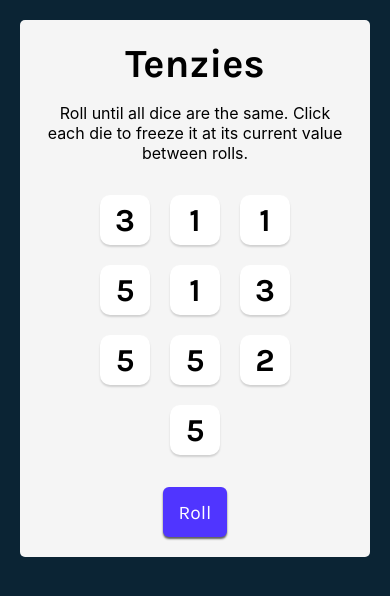
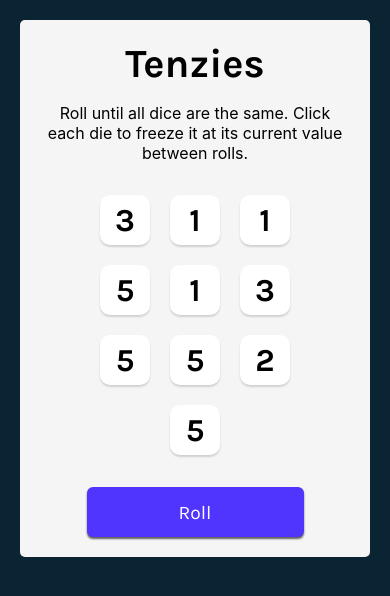
Before and after one commit to KashifKhn/Tenzies_Game_React, a React (Vite) app: page / in a window 390 px wide. Shown: the top 596 px of the page. Built offline with nearby package versions, Linux system fonts and the light colour scheme.

Commit message:
add wining and instruction text

```diff
--- a/src/App.jsx
+++ b/src/App.jsx
@@ -14,7 +14,6 @@ function App() {
     const allSameValue = dice.every(die => firstValue === die.value)
     if (allHeld && allSameValue) {
       setTenzies(true)
-      console.log("you WOn")
     }
   }, [dice])
 
@@ -60,12 +59,20 @@ function App() {
     }))
   }
 
+  const winingText = `🌟🎉 Woo-hoo! 🎉🌟
+  👏👏👏 Let's give it up for the CHAMPION! 🏆🥇
+  🎉 Congratulations 🎉 🚀💫💥`
+
+  const instructionsText = "Roll until all dice are the same. Click each die to freeze it at its current value between rolls."
+
   return (
     <div className="App">
       <main>
         {tenzies && <Confetti />}
         <h1 className="title">Tenzies</h1>
-        <p className="instructions">Roll until all dice are the same. Click each die to freeze it at its current value between rolls.</p>
+        <p className="instructions" style={tenzies ? {fontWeight: "bold"} : {}}>
+          {tenzies ? winingText : instructionsText}
+          </p>
         <div className="dice-container">
           {allDiceElements}
         </div>
--- a/src/index.css
+++ b/src/index.css
@@ -69,6 +69,7 @@ main {
 .roll-dice-btn {
   display: inline-block;
   height: 50px;
+  width: 30%;
   margin-top: 1rem;
   padding-inline: 1rem;
   border: none;
@@ -95,6 +96,10 @@ main {
     width: 100%;
   }
 
+  .roll-dice-btn {
+    width: 50%;
+  }
+
   .dice-container {
     grid-template: auto auto / repeat(4, 1fr);
   }
@@ -114,6 +119,10 @@ main {
     width: 100%;
   }
 
+  .roll-dice-btn {
+    width: 70%;
+  }
+
   .dice-container {
     grid-template: auto auto / repeat(3, 1fr);
   }
```
